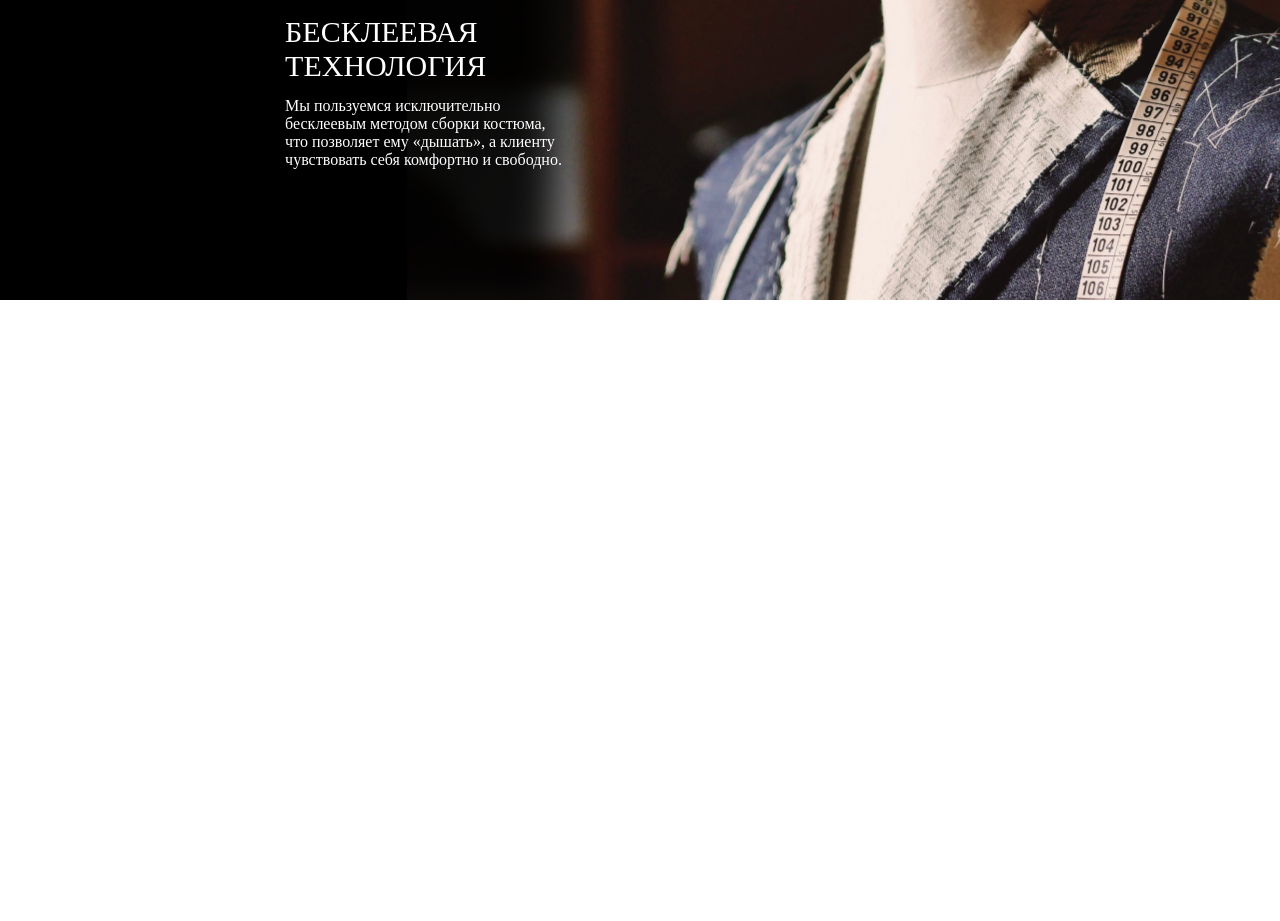
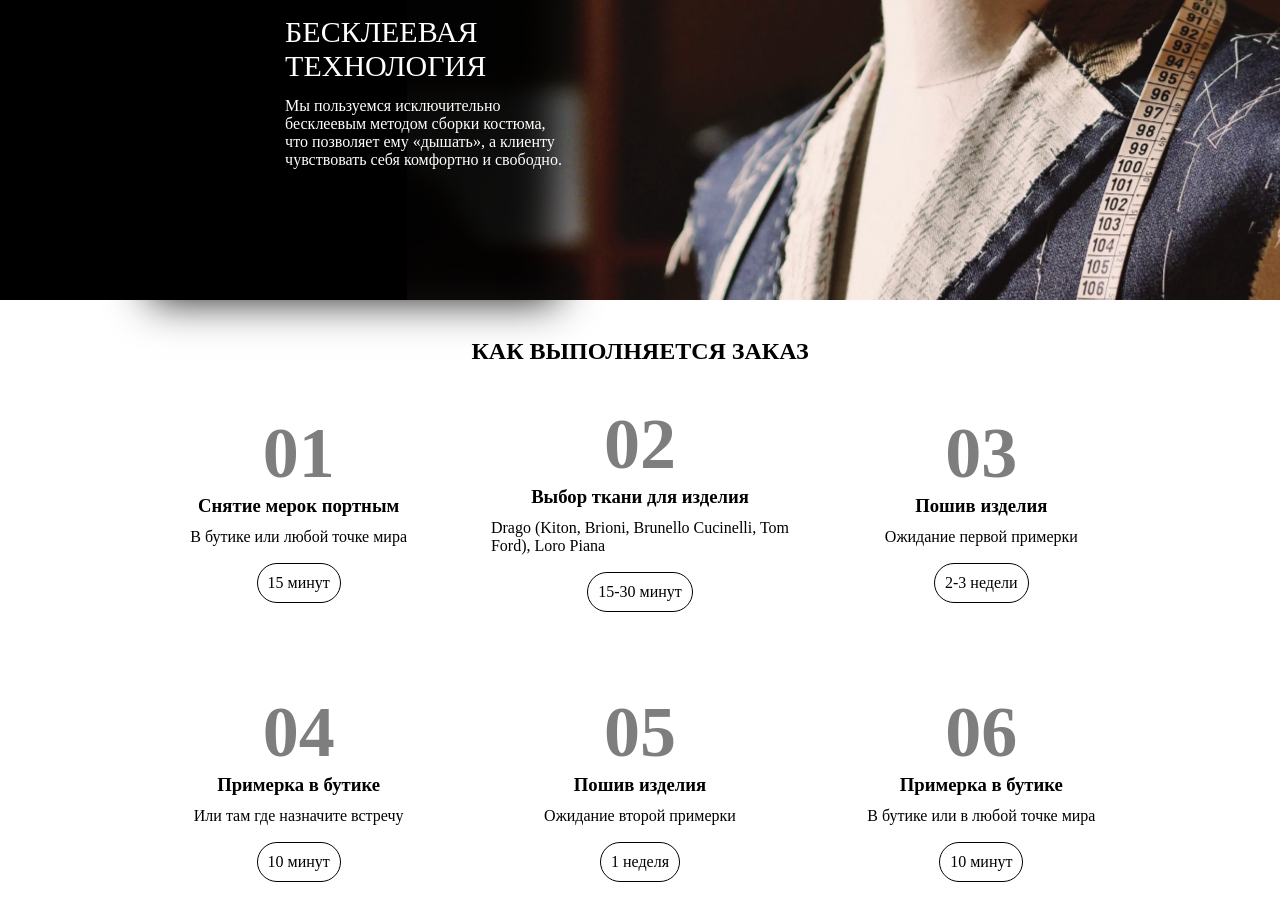
Before and after one commit to REVIVAL-MIMI/Clothing-boutique, a plain HTML site: page index.html in a window 1280 px wide. Shown: the part 2482-3403 px from the top of the page. Before the commit the page ends 2782 px from the top, so only its background shows below. Drawn offline with Linux system fonts and the light colour scheme.

Commit message:
last 2 slide

```diff
--- a/css/style.css
+++ b/css/style.css
@@ -284,6 +284,11 @@ header{
   justify-content: space-between;
   align-items: center;
 }
+.work_thing-text{
+  display: flex;
+  flex-direction: column;
+  align-items: center;
+}
 .work_thing-text h2{
   font-size: 32px;
   font-weight: 100;
@@ -332,3 +337,46 @@ header{
 }
 
 /*Technology end*/
+
+/*processing_shop start*/
+.processing_shop{
+  height: 100vh;
+}
+.title_processing{
+  display: flex;
+  justify-content: center;
+  margin-top: 3%;
+  margin-bottom: 3%;
+}
+.grid_processing{
+  display: grid;
+  grid-template-columns: repeat(3, 2fr);
+  grid-row-gap: 20%;
+  margin-right: 10%;
+  margin-left: 10%;
+}
+.block_grid{
+  display: flex;
+  flex-direction: column;
+  justify-content: center;
+  align-items: center;
+}
+.block_grid h2{
+  font-size: 72px;
+  font-weight: bold;
+  color: #7E7E7E;
+}
+.block_grid h3{
+  margin-bottom: 3%;
+}
+.text_grid{
+  margin-bottom: 5%;
+}
+.time{
+  padding: 10px;
+  border: 1px solid black;
+  border-radius: 20px;
+}
+
+
+/*processing_shop end*/
--- a/index.html
+++ b/index.html
@@ -142,9 +142,51 @@
     </div>
     <div class="technology_image"></div>
   </section>
+  <section class="processing_shop">
+    <div class="title_processing">
+      <h2>КАК ВЫПОЛНЯЕТСЯ ЗАКАЗ</h2>
+    </div>
+    <div class="grid_processing">
+      <div class="block_grid">
+        <h2>01</h2>
+        <h3>Снятие мерок портным</h3>
+        <p class="text_grid">В бутике или любой точке мира</p>
+        <p class="time">15 минут</p>
+      </div>
+
+      <div class="block_grid">
+        <h2>02</h2>
+        <h3>Выбор ткани для изделия</h3>
+        <p class="text_grid">Drago (Kiton, Brioni, Brunello Cucinelli, Tom <br>Ford), Loro Piana</p>
+        <p class="time">15-30 минут</p>
+      </div>
+
+      <div class="block_grid">
+        <h2>03</h2>
+        <h3>Пошив изделия</h3>
+        <p class="text_grid">Ожидание первой примерки</p>
+        <p class="time">2-3 недели</p>
+      </div>
+      <div class="block_grid">
+        <h2>04</h2>
+        <h3>Примерка в бутике</h3>
+        <p class="text_grid">Или там где назначите встречу</p>
+        <p class="time">10 минут</p>
+      </div>
+      <div class="block_grid">
+        <h2>05</h2>
+        <h3>Пошив изделия</h3>
+        <p class="text_grid">Ожидание второй примерки</p>
+        <p class="time">1 неделя</p>
+      </div>
+      <div class="block_grid">
+        <h2>06</h2>
+        <h3>Примерка в бутике</h3>
+        <p class="text_grid">В бутике или в любой точке мира</p>
+        <p class="time">10 минут</p>
+      </div>
+    </div>
+
+  </section>
 </body>
-
 </html>
-
-<!--<h2>БЕСКЛЕЕВАЯ ТЕХНОЛОГИЯ</h2>-->
-<!--<p>Мы пользуемся исключительно бесклеевым методом сборки костюма, что позволяет ему «дышать», а клиенту чувствовать себя комфортно и свободно.</p>-->
```
